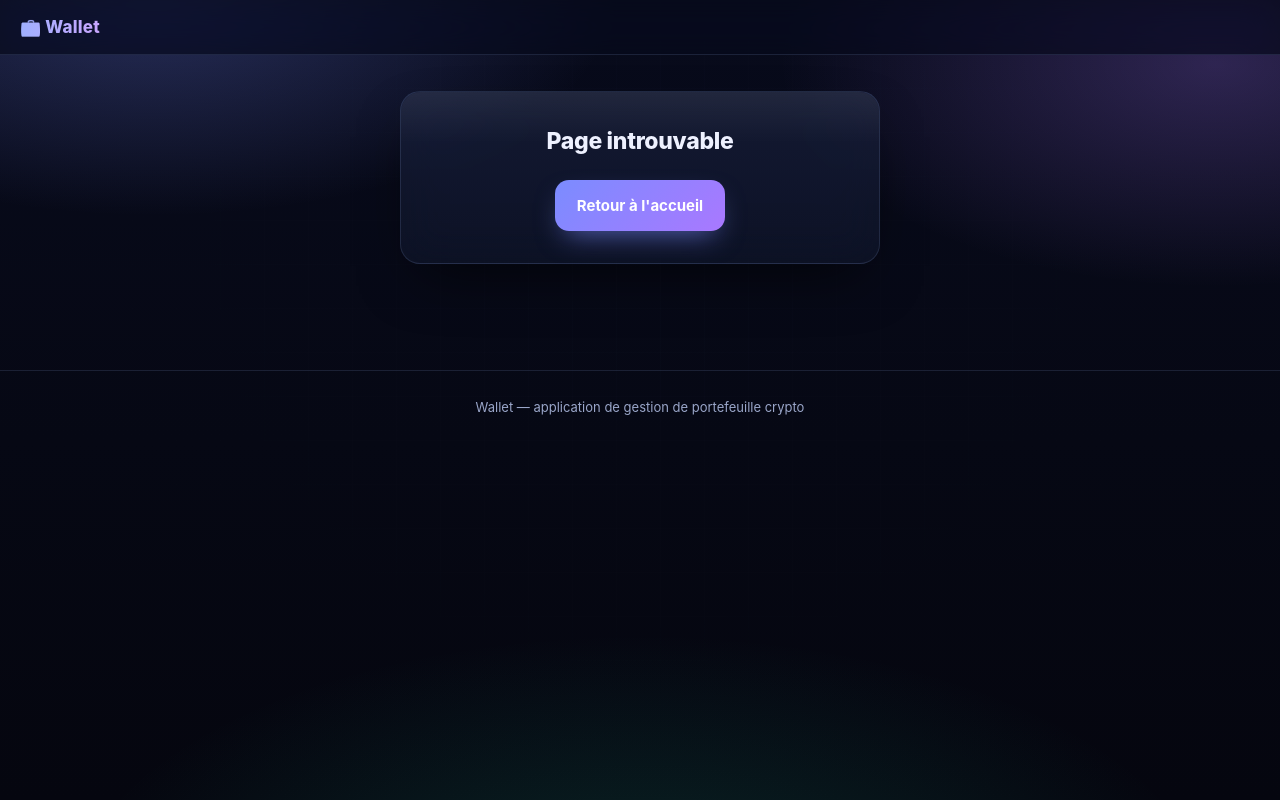
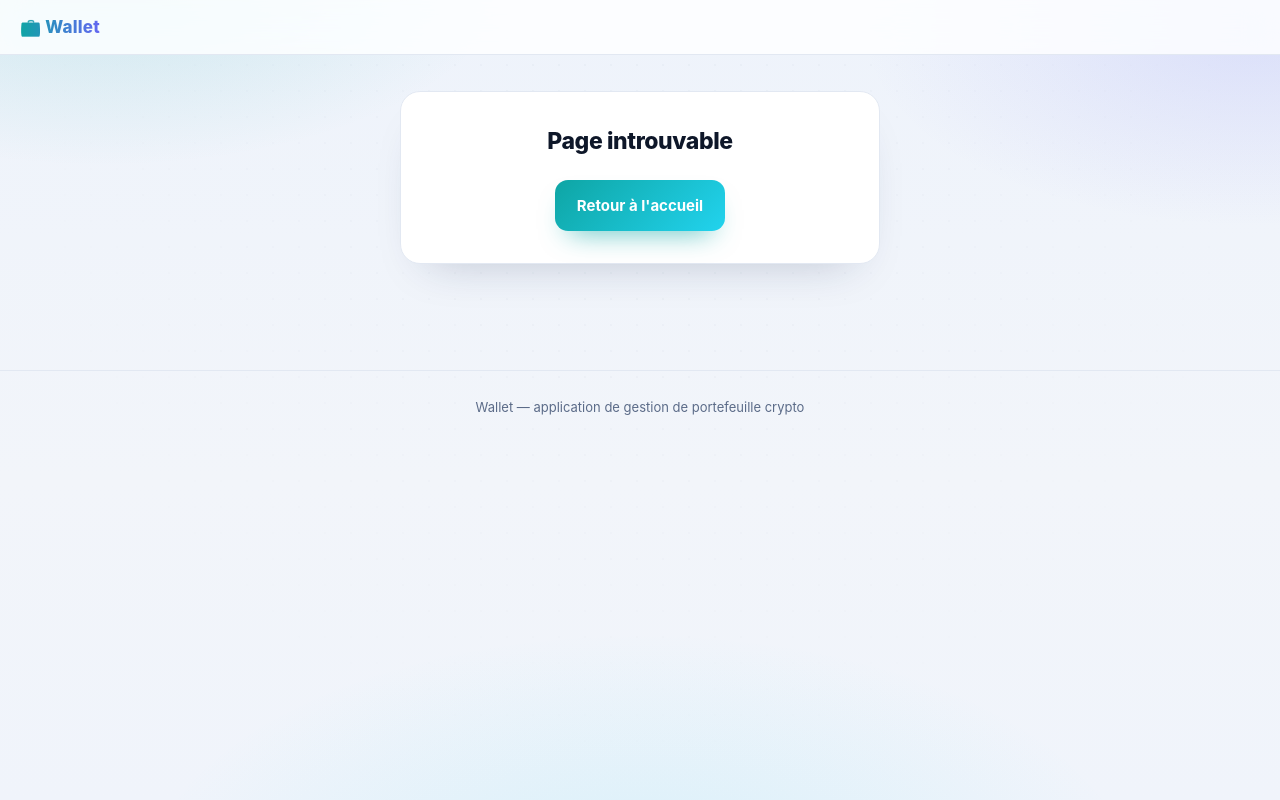
Before and after one commit to rasonjonathan6-coder/tango-wallet, a PHP site: page /index.php?page=admin_style in a window 1280 px wide. Run offline with PHP 8.4, Linux system fonts and the light colour scheme; data comes from the database, SQL or seed files in the repository; some libraries are stand-ins or nearby versions.

Commit message:
UI: nouveau theme clair « Fintech » (canvas lumineux, accent teal/cyan)
- admin_style.css: refonte complete, theme clair, cartes blanches, halos teal/indigo
- wallet/portefeuille.php: conversion du portefeuille en clair (fond, cartes,
  balance teal, actions, cours, reseaux, bottom-nav, modales, selecteur langue)
- meta theme-color clair

Co-authored-by: openhands <openhands@all-hands.dev>

```diff
--- a/admin_style.css
+++ b/admin_style.css
@@ -1,32 +1,33 @@
 /* ============================================================
-   Tango Wallet — Design system « Aurora » (2026)
-   Glassmorphism · velours indigo · micro-interactions
+   Tango Wallet — Theme clair « Fintech » (2026)
+   Canvas lumineux · cartes blanches · accent teal/cyan
    Toutes les classes historiques sont conservees.
    ============================================================ */
 :root{
-    --bg:#060814;
-    --bg-2:#0a0f22;
-    --surface:rgba(20,27,48,.66);
-    --surface-2:rgba(28,36,62,.6);
-    --surface-3:rgba(9,13,26,.7);
-    --border:rgba(140,160,215,.16);
-    --border-strong:rgba(150,170,225,.30);
-    --text:#eef1ff;
-    --muted:#9aa6c9;
-    --muted-2:#6f7ba0;
-    --primary:#7b8cff;
-    --primary-2:#a978ff;
-    --accent:#22d3a6;
-    --ok:#34d399;
-    --err:#fb7185;
-    --warn:#fbbf24;
+    --bg:#f2f5fa;
+    --bg-tint:#e8eefb;
+    --surface:#ffffff;
+    --surface-2:#f7f9fd;
+    --surface-3:#eef2f9;
+    --border:#e2e8f2;
+    --border-strong:#cbd5e8;
+    --text:#0e1729;
+    --muted:#5b6b88;
+    --muted-2:#8b98b3;
+    --primary:#0ea5a4;
+    --primary-2:#22d3ee;
+    --primary-ink:#0b7d7c;
+    --accent:#6366f1;
+    --ok:#0f9d6a;
+    --err:#e11d48;
+    --warn:#d97706;
     --radius:20px;
-    --radius-sm:14px;
-    --shadow:0 24px 60px -22px rgba(0,0,0,.75);
-    --shadow-soft:0 12px 30px -14px rgba(0,0,0,.6);
-    --ring:0 0 0 4px rgba(123,140,255,.22);
-    --grad:linear-gradient(135deg,#7b8cff,#a978ff);
-    --grad-accent:linear-gradient(135deg,#22d3a6,#22d3ee);
+    --radius-sm:13px;
+    --shadow:0 22px 48px -28px rgba(20,40,80,.28);
+    --shadow-soft:0 10px 24px -18px rgba(20,40,80,.28);
+    --ring:0 0 0 4px rgba(14,165,164,.18);
+    --grad:linear-gradient(135deg,#0ea5a4,#22d3ee);
+    --grad-accent:linear-gradient(135deg,#6366f1,#8b5cf6);
 }
 
 *{box-sizing:border-box;}
@@ -45,31 +46,29 @@ body{
     overflow-x:hidden;
 }
 
-/* --- Fond « aurore » : degrades + trame discrete --- */
+/* --- Decor : halos doux teal/indigo --- */
 body::before{
     content:"";
     position:fixed;inset:0;z-index:-2;pointer-events:none;
     background:
-        radial-gradient(60% 45% at 12% 0%, rgba(123,140,255,.28), transparent 60%),
-        radial-gradient(55% 45% at 95% 8%, rgba(169,120,255,.24), transparent 62%),
-        radial-gradient(70% 55% at 50% 115%, rgba(34,211,166,.16), transparent 65%),
-        linear-gradient(180deg,#080b1c 0%,#060814 55%,#05060f 100%);
+        radial-gradient(52% 40% at 8% -4%, rgba(14,165,164,.16), transparent 62%),
+        radial-gradient(48% 38% at 98% 4%, rgba(99,102,241,.14), transparent 64%),
+        radial-gradient(60% 50% at 50% 112%, rgba(34,211,238,.12), transparent 66%),
+        linear-gradient(180deg,#eef3fb 0%,#f2f5fa 60%,#f0f4fb 100%);
 }
 body::after{
     content:"";
-    position:fixed;inset:0;z-index:-1;pointer-events:none;opacity:.35;
-    background-image:
-        linear-gradient(rgba(140,160,215,.045) 1px, transparent 1px),
-        linear-gradient(90deg, rgba(140,160,215,.045) 1px, transparent 1px);
-    background-size:44px 44px;
-    -webkit-mask-image:radial-gradient(circle at 50% 30%, #000 0%, transparent 78%);
-            mask-image:radial-gradient(circle at 50% 30%, #000 0%, transparent 78%);
+    position:fixed;inset:0;z-index:-1;pointer-events:none;opacity:.5;
+    background-image:radial-gradient(rgba(20,40,80,.06) 1px, transparent 1.4px);
+    background-size:26px 26px;
+    -webkit-mask-image:radial-gradient(circle at 50% 20%, #000 0%, transparent 72%);
+            mask-image:radial-gradient(circle at 50% 20%, #000 0%, transparent 72%);
 }
 
-a{color:var(--primary);text-decoration:none;transition:color .18s;}
-a:hover{color:#b9c6ff;}
+a{color:var(--primary-ink);text-decoration:none;transition:color .18s;}
+a:hover{color:var(--primary);}
 
-::selection{background:rgba(123,140,255,.35);color:#fff;}
+::selection{background:rgba(14,165,164,.22);color:#06292a;}
 
 /* --- Barre superieure --- */
 .topbar{
@@ -77,7 +76,7 @@ a:hover{color:#b9c6ff;}
     display:flex;align-items:center;justify-content:space-between;
     gap:12px;flex-wrap:wrap;
     padding:14px max(20px,env(safe-area-inset-left)) 14px max(20px,env(safe-area-inset-right));
-    background:rgba(8,11,26,.72);
+    background:rgba(255,255,255,.82);
     -webkit-backdrop-filter:blur(16px) saturate(160%);
             backdrop-filter:blur(16px) saturate(160%);
     border-bottom:1px solid var(--border);
@@ -85,7 +84,7 @@ a:hover{color:#b9c6ff;}
 .topbar .brand{
     display:inline-flex;align-items:center;gap:9px;
     font-weight:800;font-size:17px;letter-spacing:.2px;
-    background:linear-gradient(90deg,#9fb0ff,#c9a6ff);
+    background:linear-gradient(90deg,#0ea5a4,#6366f1);
     -webkit-background-clip:text;background-clip:text;-webkit-text-fill-color:transparent;
 }
 .topbar nav{display:flex;gap:6px;flex-wrap:wrap;font-size:14px;}
@@ -94,33 +93,28 @@ a:hover{color:#b9c6ff;}
     border:1px solid transparent;
     transition:background .18s,color .18s,border-color .18s;
 }
-.topbar nav a:hover{background:rgba(123,140,255,.12);color:var(--text);border-color:var(--border);}
+.topbar nav a:hover{background:var(--surface-3);color:var(--text);border-color:var(--border);}
 
 /* --- Mise en page --- */
 .container{max-width:860px;margin:0 auto;padding:36px 18px 84px;}
 
 .card{
     position:relative;
-    background:linear-gradient(180deg,rgba(28,36,62,.62),rgba(16,22,42,.66));
+    background:var(--surface);
     border:1px solid var(--border);
     border-radius:var(--radius);
     padding:32px;
     margin-bottom:22px;
     box-shadow:var(--shadow);
-    -webkit-backdrop-filter:blur(20px) saturate(140%);
-            backdrop-filter:blur(20px) saturate(140%);
     animation:rise .5s cubic-bezier(.22,.9,.3,1) both;
-}
-.card::before{
-    content:"";position:absolute;inset:0;border-radius:inherit;pointer-events:none;
-    background:linear-gradient(180deg,rgba(255,255,255,.06),transparent 30%);
 }
 @keyframes rise{from{opacity:0;transform:translateY(16px) scale(.99);}}
 
 .card.center{text-align:center;max-width:480px;margin-left:auto;margin-right:auto;}
 
-h1,h2,h3{margin-top:0;letter-spacing:-.3px;font-weight:800;}
+h1,h2,h3{margin-top:0;letter-spacing:-.4px;font-weight:800;}
 h2{font-size:23px;margin-bottom:20px;}
+h1{font-size:28px;}
 
 .muted{color:var(--muted);font-size:14px;}
 .warn{color:var(--warn);}
@@ -167,25 +161,25 @@ select{-webkit-appearance:none;appearance:none;}
     background:var(--grad);color:#fff;
     font-size:15px;font-weight:700;font-family:inherit;
     cursor:pointer;text-align:center;text-decoration:none;
-    box-shadow:0 12px 28px -10px rgba(123,140,255,.65);
+    box-shadow:0 14px 28px -14px rgba(14,165,164,.75);
     overflow:hidden;
     transition:transform .16s,box-shadow .2s,filter .2s;
 }
 .btn::after{
     content:"";position:absolute;top:0;left:-120%;width:60%;height:100%;
-    background:linear-gradient(90deg,transparent,rgba(255,255,255,.35),transparent);
+    background:linear-gradient(90deg,transparent,rgba(255,255,255,.45),transparent);
     transform:skewX(-18deg);transition:left .6s ease;
 }
-.btn:hover{transform:translateY(-2px);box-shadow:0 18px 36px -12px rgba(123,140,255,.8);filter:brightness(1.04);}
+.btn:hover{transform:translateY(-2px);box-shadow:0 20px 36px -14px rgba(14,165,164,.85);filter:brightness(1.03);}
 .btn:hover::after{left:130%;}
 .btn:active{transform:translateY(0) scale(.99);}
-.btn:focus-visible{outline:none;box-shadow:var(--ring),0 12px 28px -10px rgba(123,140,255,.65);}
+.btn:focus-visible{outline:none;box-shadow:var(--ring),0 14px 28px -14px rgba(14,165,164,.75);}
 
-.btn.secondary{background:rgba(140,160,215,.14);color:var(--text);box-shadow:none;border:1px solid var(--border);}
+.btn.secondary{background:var(--surface-3);color:var(--text);box-shadow:none;border:1px solid var(--border);}
 .btn.secondary::after{display:none;}
-.btn.secondary:hover{background:rgba(140,160,215,.22);border-color:var(--border-strong);}
-.btn.danger{background:linear-gradient(135deg,#fb7185,#e11d48);box-shadow:0 12px 28px -10px rgba(251,113,133,.6);}
-.btn.accent{background:var(--grad-accent);color:#04231c;box-shadow:0 12px 28px -10px rgba(34,211,166,.6);}
+.btn.secondary:hover{background:#e6ecf6;border-color:var(--border-strong);}
+.btn.danger{background:linear-gradient(135deg,#f43f5e,#e11d48);box-shadow:0 14px 28px -14px rgba(225,29,72,.7);}
+.btn.accent{background:var(--grad-accent);color:#fff;box-shadow:0 14px 28px -14px rgba(99,102,241,.7);}
 .btn.block{width:100%;}
 
 /* Bouton Google */
```
Also changed, not shown: other parts of admin_style.css (+28 -29 lines), wallet/portefeuille.php (+159 -87 lines).
